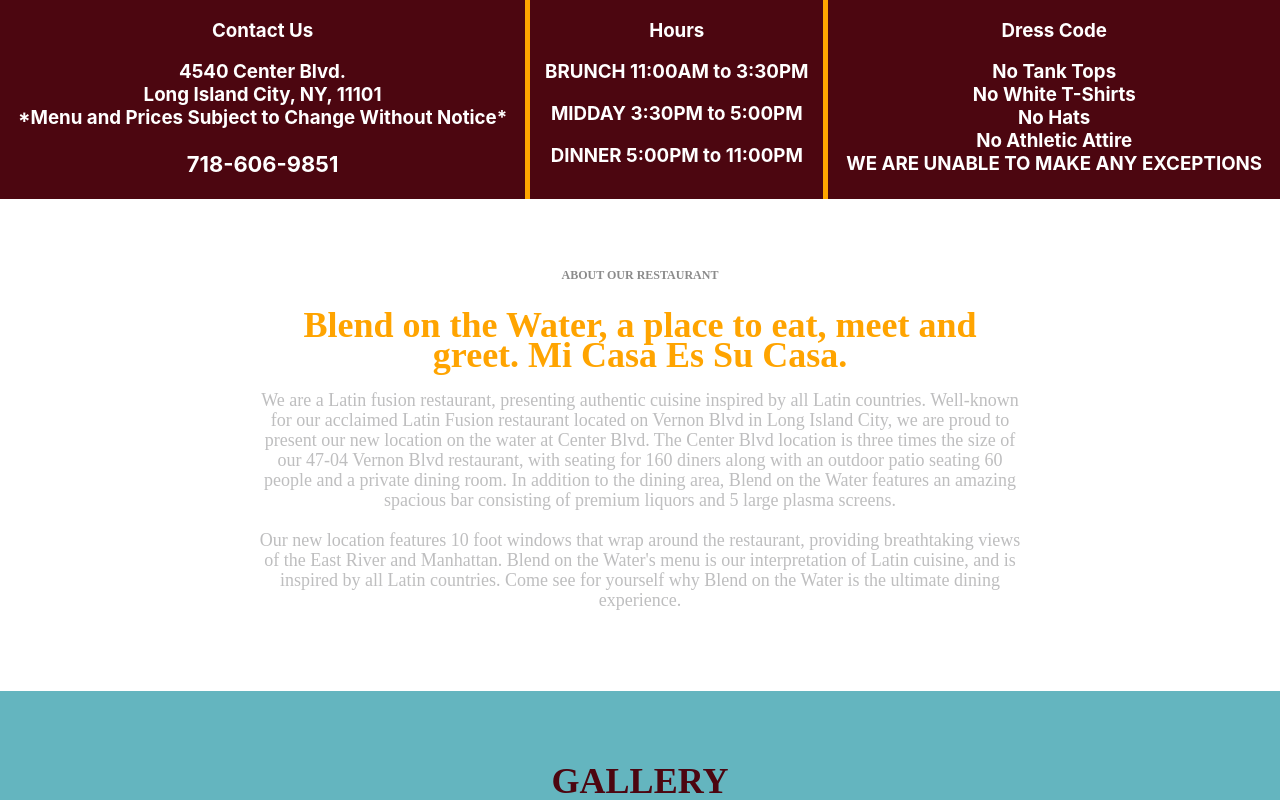
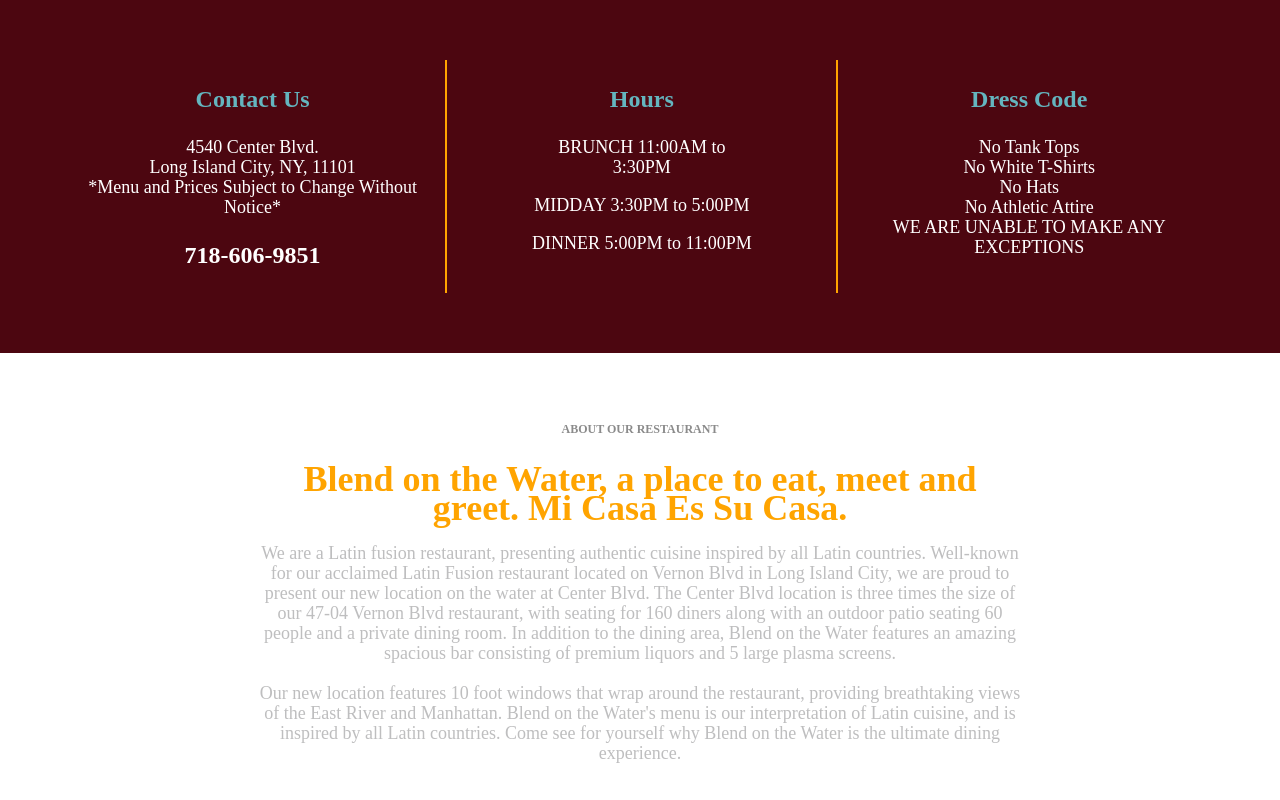
Before and after one commit to asrahman97/blendonthewater, a React (Create React App) app: page / in a window 1280 px wide. Shown: the top 800 px of the page. Built offline with nearby package versions, Linux system fonts and the light colour scheme.

Commit message:
css for infobar

```diff
--- a/src/App.css
+++ b/src/App.css
@@ -3,19 +3,46 @@
 .infobar {
   display: flex;
   justify-content: space-evenly;
-  width: 100%;
   text-align: center;
   background-color: #4c0610;
-  color: white
+  padding: 60px;
+  margin: 0 auto;
 }
 
 .infobar-hours {
-  border-right: 5px solid #ffa400;
-  border-left: 5px solid #ffa400;
-  padding: 0px 15px 0px 15px;
+  border-right: 2px solid #ffa400;
+  border-left: 2px solid #ffa400;
+  padding: 0 7% 0 7%;
 }
 
+.infobar-h3 {
+  font-family: Muli;
+  font-size: 18px;
+  font-weight: normal;
+  font-stretch: normal;
+  font-style: normal;
+  line-height: 1.11;
+  letter-spacing: normal;
+  text-align: center;
+  color: white;
+}
 
+.infobar-pn {
+  font-family: Muli-Bold;
+  font-size: 24px;
+}
+
+.infobar-title {
+  font-family: Muli;
+  font-size: 24px;
+  font-weight: bold;
+  font-stretch: normal;
+  font-style: normal;
+  line-height: 1.25;
+  letter-spacing: normal;
+  text-align: center;
+  color: #64b5bf
+}
 
 /* ABOUT */
 
@@ -112,7 +139,6 @@
   grid-template-rows: repeat(4, 1fr);
   grid-column-gap: 10px;
   grid-row-gap: 10px;
-  /* margin-left: 20px; */
   }
 
   .div1 { grid-area: 1 / 1 / 3 / 2; }
@@ -126,14 +152,10 @@
   .div9 { grid-area: 2 / 3 / 4 / 4; }
   .div10 { grid-area: 4 / 3 / 5 / 4; }
 
-/* .div1, .div2, .div3, .div4, .div5, .div6, .div7, .div8, .div9, .div10 {
-  width: 385px;
-  padding-left: 10px;
-} */
+
 
 .gallery-img {
   width: 100%;
-  /* object-fit: cover; */
 }
 
 .grid-wrapper {
```
